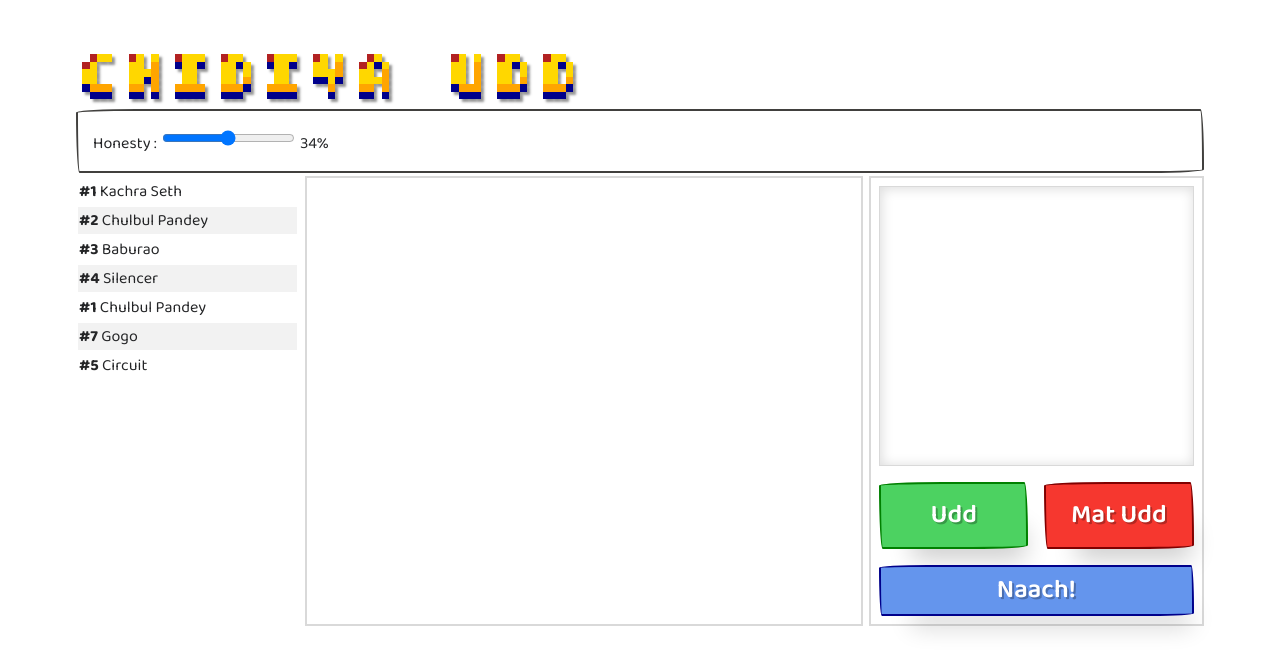
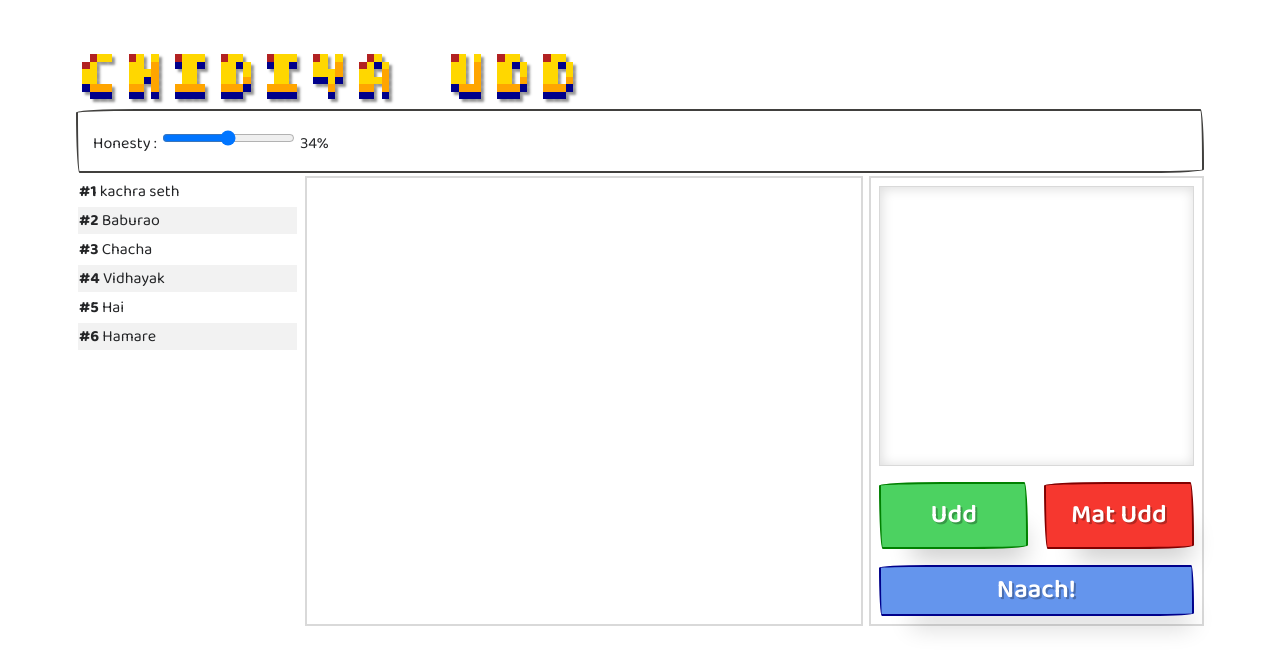
Before and after one commit to asyncnik/chidiya_udd, a plain HTML site: page data/index.html in a window 1280 px wide. Drawn offline with Linux system fonts and the light colour scheme.

Commit message:
Dynamically updating Scoreboard

```diff
--- a/data/index.html
+++ b/data/index.html
@@ -434,68 +434,8 @@
             <div class="game-container">
                 <div class="gcx gcx-1">
 
-                    <table class="player-table">
-                        <tr>
-                            <td>
-                                <div class="profile-x">
-                                    <span><b>#1</b></span>
-                                    <span> Kachra Seth</span>
-                                </div>
-                            </td>
-                        </tr>
-                        <tr>
-                            <td>
-                                <div class="profile-x">
-                                    <span><b>#2</b></span>
-                                    <span> Chulbul Pandey</span>
-                                </div>
-                            </td>
-                        </tr>
-
-                        <tr>
-                            <td>
-                                <div class="profile-x">
-                                    <span><b>#3</b></span>
-                                    <span> Baburao </span>
-                                </div>
-                            </td>
-                        </tr>
-
-                        <tr>
-                            <td>
-                                <div class="profile-x">
-                                    <span><b>#4</b></span>
-                                    <span> Silencer </span>
-                                </div>
-                            </td>
-                        </tr>
-
-                        <tr>
-                            <td>
-                                <div class="profile-x">
-                                    <span><b>#1</b></span>
-                                    <span> Chulbul Pandey</span>
-                                </div>
-                            </td>
-                        </tr>
-
-                        <tr>
-                            <td>
-                                <div class="profile-x">
-                                    <span><b>#7</b></span>
-                                    <span>Gogo </span>
-                                </div>
-                            </td>
-                        </tr>
-
-                        <tr>
-                            <td>
-                                <div class="profile-x">
-                                    <span><b>#5</b></span>
-                                    <span> Circuit </span>
-                                </div>
-                            </td>
-                        </tr>
+                    <table id="player-table" class="player-table">
+                        <!-- Player List Comes Here -->
                     </table>
                 </div>
                 <div class="gcx gcx-2"></div>
@@ -514,6 +454,8 @@
             </div>
         </section>
     </div>
+
+    <script src="./js/main.js"></script>
 </body>
 
 </html>
--- /dev/null
+++ b/data/js/main.js
@@ -0,0 +1,45 @@
+const playerListContainer = document.getElementById('player-table')
+
+const players = [
+    // HARDCODED LIST TO BE REPLACED WITH LIVE DATA.
+    {
+        name: "kachra seth",
+        score: "5"
+    },
+    {
+        name: "Baburao",
+        score: "5"
+    }
+    ,    {
+        name: "Chacha",
+        score: "5"
+    },
+    {
+        name: "Vidhayak",
+        score: "5"
+    },
+    {
+        name: "Hai",
+        score: "5"
+    },
+    {
+        name: "Hamare",
+        score: "5"
+    }
+]
+
+function scoreBoard() {
+    for(let i=0; i<players.length; i++){
+        const tr = document.createElement('tr')
+        tr.innerHTML = `<td>
+                            <div class="profile-x">
+                                <span><b>#${i+1}</b></span>
+                                <span>${players[i].name}</span>
+                            </div>
+                        </td>
+                        `
+        playerListContainer.appendChild(tr)
+    }
+}
+
+scoreBoard()
```
